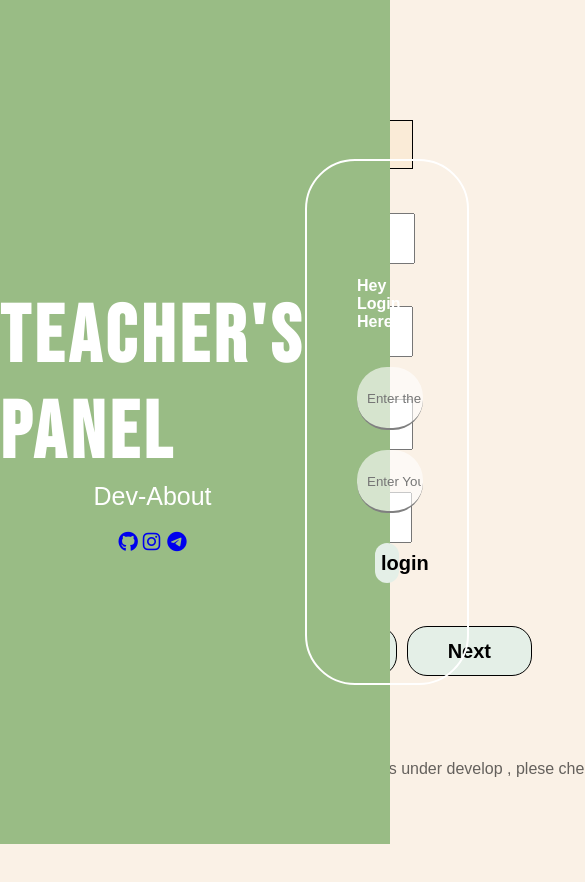
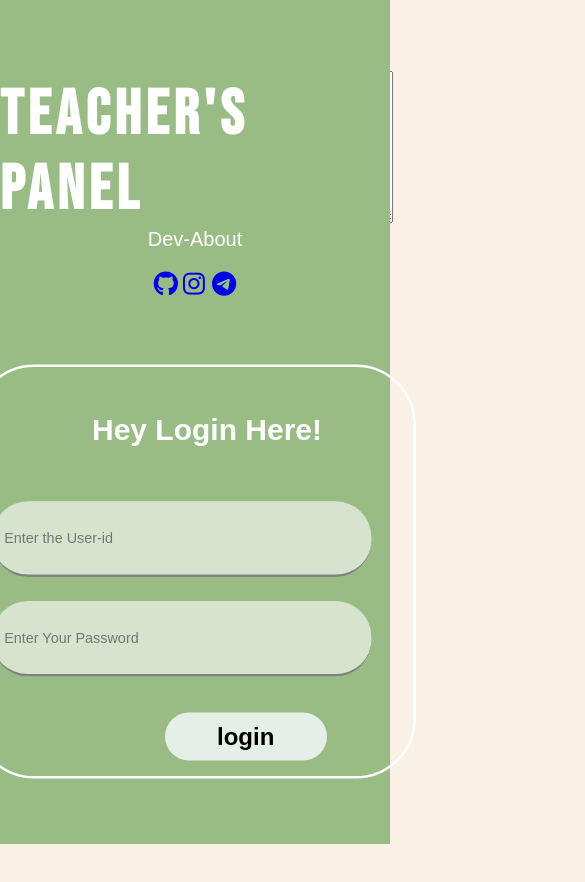
Before and after one commit to imfazal0/dual-portal-exam-app, a website with bundled scripts: page index.html in a window 390 px wide. Shown: the top 882 px of the page, 585 px wide, since content can reach past the window. After the commit the page ends 844 px from the top, so only its background shows below. Built offline with nearby package versions, Linux system fonts and the light colour scheme; a web font is replaced by a local one.

Commit message:
resopnsive to mobile

```diff
--- a/css/login.css
+++ b/css/login.css
@@ -104,3 +104,43 @@ padding-bottom: 100px;
     font-weight: bolder;
     justify-self: center;
 }
+@media (max-width : 700px) {
+
+    .login-page{
+        width: 100%;
+        height: 100%;
+        display: flex;
+        flex-direction: column;
+        /* display: none; */
+    }
+    .logo-div{
+        margin-top: 20%;
+        font-size: 25px;
+    }
+.t1{
+    font-size: 250%;
+}
+.t2{
+    font-size: 80%;
+}
+.icons{
+    font-size: 100%;
+}
+    .login-form{
+        flex:1;
+    }
+    .login-form-div{
+        padding: 13px;
+        transform: scale(120%);
+    }
+    .login-form-div input{
+        font-size: 12px;
+    }
+    .login-form-div p{
+        font-size: 25px;
+        padding-left: 20px;
+    }
+    .login-form-div button{
+        margin-left: 25%;
+    }
+}
--- a/css/panel.css
+++ b/css/panel.css
@@ -69,3 +69,29 @@ textarea{
     border: 1px solid black;
     background-color: antiquewhite;
 }
+@media (max-width:700px) {
+    .question-page{
+        display: flex;
+        flex-direction: column;
+        width: 100%;
+        height: 100%;
+    }
+.second-area{
+        display: grid;
+        gap: 20px;
+        margin: 15px;
+}
+textarea{
+    height: 150px;
+    padding: 0;
+    margin: 0;
+    margin-top: 10px;
+}
+.options{
+    gap: 20px;
+
+}
+.options input{
+    width: 80%;
+}
+}
```
